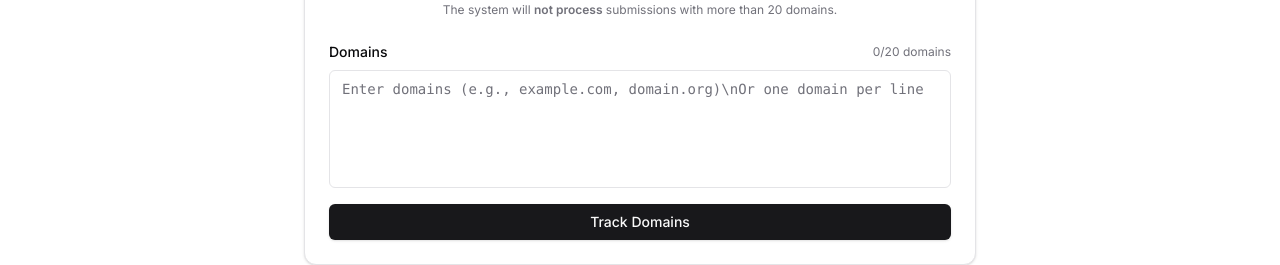
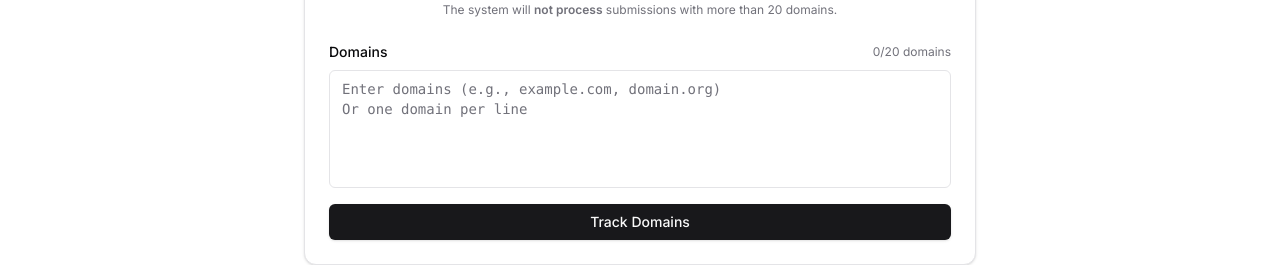
Before and after one commit to cnu/domaincal, a Next.js app: page / in a window 1280 px wide. Shown: the part 186-451 px from the top of the page. Built offline with nearby package versions, Linux system fonts and the light colour scheme; no server answers.

Commit message:
Change placeholder text to use actual new line instead of \n

```diff
--- a/src/components/domain-input.tsx
+++ b/src/components/domain-input.tsx
@@ -245,7 +245,8 @@ export function DomainInput({ onSubmit, isLoading }: DomainInputProps) {
             <Textarea
               id="domain-input"
               name="domain"
-              placeholder="Enter domains (e.g., example.com, domain.org)\nOr one domain per line"
+              placeholder={`Enter domains (e.g., example.com, domain.org)
+Or one domain per line`}
               value={value}
               onChange={(e) => setValue(e.target.value)}
               rows={5}
```
